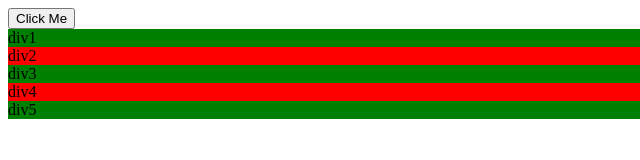
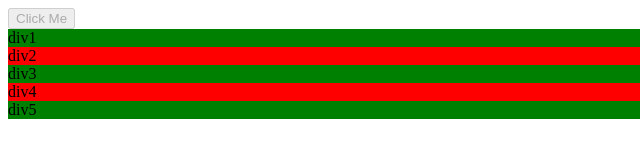
Before and after one commit to SarahFrench/ExamPrep, a website: page chapter-2/obj-2-4-callbacks-and-WebSocket-api/this.html in a window 1280 px wide. Both pictures are taken after a click on the button "Click Me". Shown: the full height of the page, 0-640 px from the left. Drawn offline with nearby package versions, Linux system fonts and the light colour scheme.

Commit message:
tinker with jQuery

```diff
--- a/chapter-2/obj-2-4-callbacks-and-WebSocket-api/this.html
+++ b/chapter-2/obj-2-4-callbacks-and-WebSocket-api/this.html
@@ -18,7 +18,10 @@
     <script>
       var i = 0;
       $('#clickMe').click(function(){
-        $(this).attr('color', 'red');
+        $(this).attr('disabled', 'disabled');
+        $(this).addClass('myClass');
+        $(this).addClass('removedClass');
+        $(this).removeClass('removedClass');
         $('div').each(function(){
           console.log("Currently editing ", this);
           if(i%2){
```
Also changed, not shown: chapter-2/obj-2-4-callbacks-and-WebSocket-api/jquery-event.html (+7 -1 lines).
